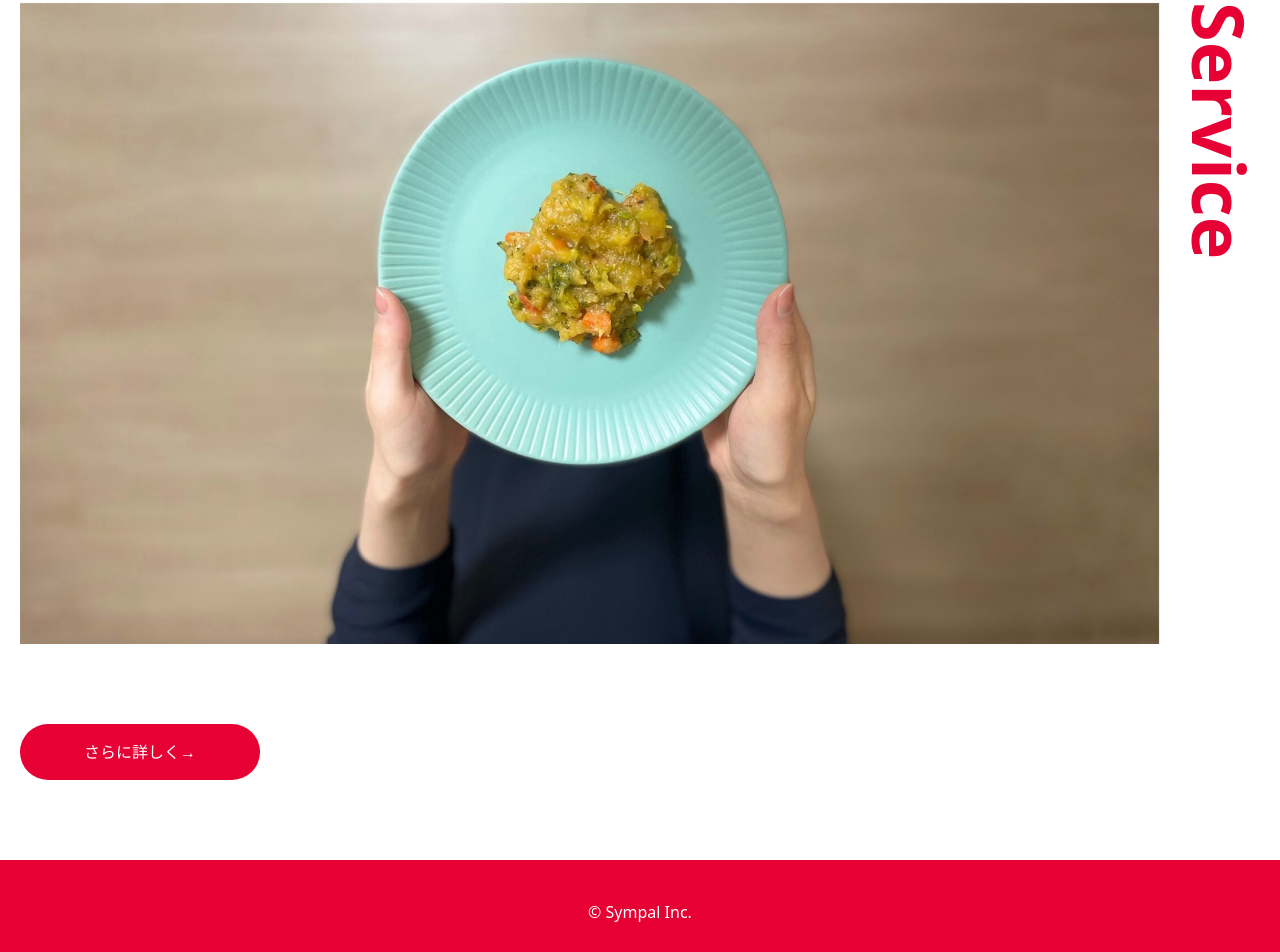
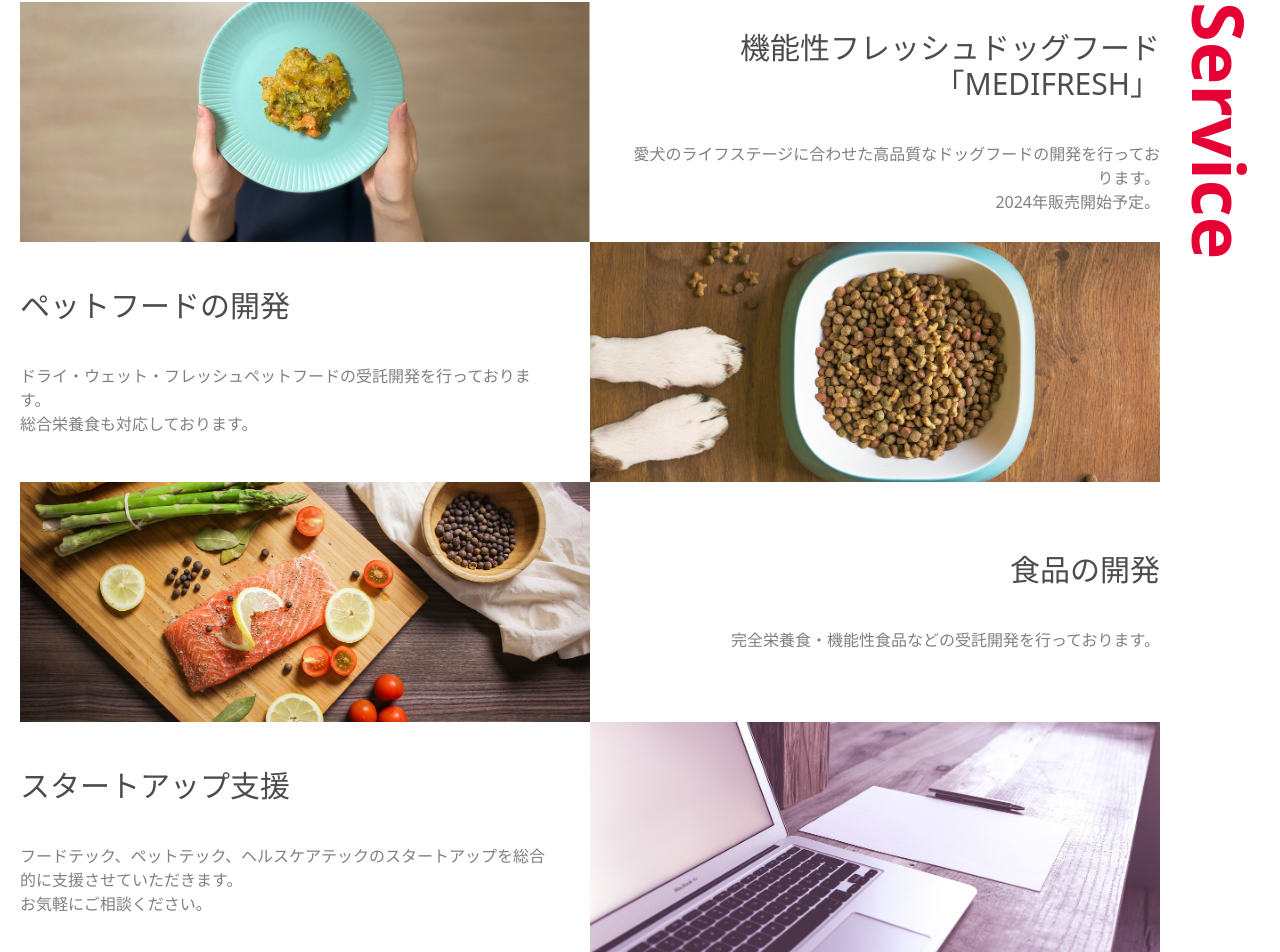
Before and after one commit to tkawa15/sympal-dev, a Vue app: page / in a window 1280 px wide. Shown: the part 1962-2914 px from the top of the page. Built offline with nearby package versions, Linux system fonts and the light colour scheme.

Commit message:
✨ ServiceのPC

```diff
--- /dev/null
+++ b/src/components/pages/Home/HomeServiceContents.vue
@@ -0,0 +1,52 @@
+<script setup lang="ts">
+import imgServiceMedifresh from '@/assets/images/service-medifresh.jpg';
+import imgServiceFood from '@/assets/images/service-food.jpeg';
+import imgServiceDish from '@/assets/images/service-dish.jpeg';
+import imgServiceStartup from '@/assets/images/service-startup.jpeg';
+</script>
+
+<template>
+  <div>
+    <!-- PC -->
+    <div class="hidden md:block">
+      <div class="grid grid-cols-2">
+        <img :src="imgServiceMedifresh" class="object-cover h-60 w-full" />
+        <div class="flex flex-col gap-y-10 justify-center text-right ml-5 md:ml-10">
+          <h3 class="opacity-70">機能性フレッシュドッグフード「MEDIFRESH」</h3>
+          <p class="opacity-50">愛犬のライフステージに合わせた高品質なドッグフードの開発を行っております。<br/>2024年販売開始予定。</p>
+        </div>
+      </div>
+      <div class="grid grid-cols-2">
+        <div class="flex flex-col gap-y-10 justify-center mr-5 md:mr-10">
+          <h3 class="opacity-70">ペットフードの開発</h3>
+          <p class="opacity-50">ドライ・ウェット・フレッシュペットフードの受託開発を行っております。<br/>総合栄養食も対応しております。</p>
+        </div>
+        <img :src="imgServiceFood" class="object-cover h-60 w-full" />
+      </div>
+      <div class="grid grid-cols-2">
+        <img :src="imgServiceDish" class="object-cover h-60 w-full" />
+        <div class="flex flex-col gap-y-10 justify-center text-right ml-5 md:ml-10">
+          <h3 class="opacity-70">食品の開発</h3>
+          <p class="opacity-50">完全栄養食・機能性食品などの受託開発を行っております。</p>
+        </div>
+      </div>
+      <div class="grid grid-cols-2">
+        <div class="flex flex-col gap-y-10 justify-center mr-5 md:mr-10">
+          <h3 class="opacity-70">スタートアップ支援</h3>
+          <p class="opacity-50">フードテック、ペットテック、ヘルスケアテックのスタートアップを総合的に支援させていただきます。<br/>お気軽にご相談ください。</p>
+        </div>
+        <img :src="imgServiceStartup" class="object-cover h-60 w-full" />
+      </div>
+    </div>
+
+    <!-- SP -->
+    <div class="md:hidden">
+    </div>
+  </div>
+</template>
+
+<style scoped>
+h3 {
+  @apply text-3xl font-light;
+}
+</style>
--- a/src/views/HomeView.vue
+++ b/src/views/HomeView.vue
@@ -1,9 +1,9 @@
 <script setup lang="ts">
 import { onMounted, onUnmounted, ref } from 'vue';
 import HomeFirstView from '@/components/pages/Home/HomeFirstView.vue';
+import HomeServiceContents from '@/components/pages/Home/HomeServiceContents.vue';
 import HomeSection from '@/components/pages/Home/HomeSection.vue';
 import movSympalAnimation from '@/assets/logos/sympal-animation.mp4';
-import imgServiceMedifresh from '@/assets/images/service-medifresh.jpg';
 
 const emits = defineEmits<{ (e: 'intersect', value: boolean): void }>();
 
@@ -65,9 +65,7 @@
 
     <!-- Service -->
     <HomeSection title="Service" more-link="/service">
-      <div>
-        <img :src="imgServiceMedifresh" />
-      </div>
+      <HomeServiceContents />
     </HomeSection>
   </div>
 </template>
--- a/tailwind.config.js
+++ b/tailwind.config.js
@@ -8,7 +8,11 @@
         DEFAULT: '#333333',
         5: 'rgba(51, 51, 51, 0.5)',
       },
-      white: '#FFFFFF',
+      white: {
+        DEFAULT: '#FFFFFF',
+        9: 'rgba(255, 255, 255, 0.9)',
+        5: 'rgba(255, 255, 255, 0.5)',
+      },
       red: '#E60033',
       green: '#eeffee',
     },
```
